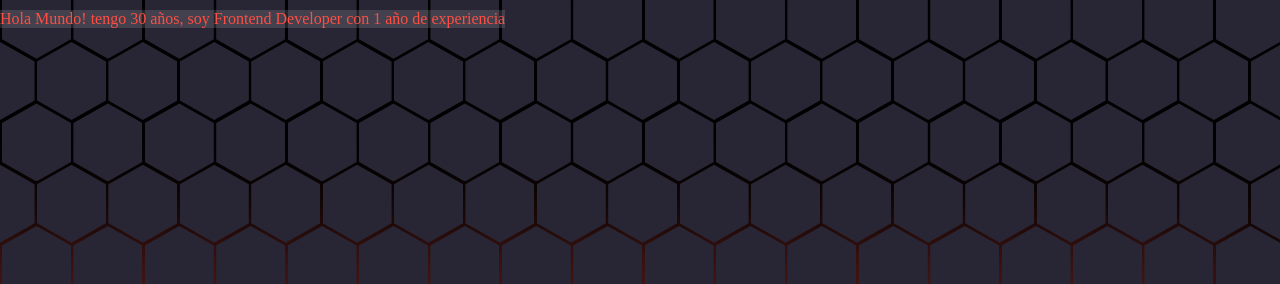
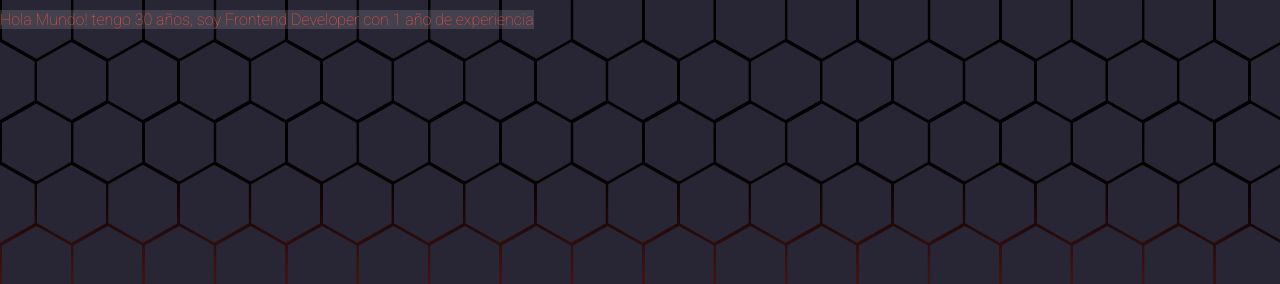
Before and after one commit to GonzaSotelo/porfolio2024, a plain HTML site: page index.html in a window 1280 px wide. Shown: the part 433-717 px from the top of the page. Drawn offline with Linux system fonts and the light colour scheme.

Commit message:
menucelular

```diff
--- a/css/sobremi.css
+++ b/css/sobremi.css
@@ -41,7 +41,14 @@ position: absolute;
     position: absolute;
 }
 
-.main__comtainer-text p {position: absolute;margin-top: 36vh;background-color: #a1a6aa38;text-align: center;color: #ff4e44;}
+.main__comtainer-text p {
+    position: absolute;
+    margin-top: 36vh;
+    background-color: #a1a6aa38;
+    text-align: center;color: #ff4e44;
+    font-family: "Roboto", sans-serif;
+    font-weight: 100;
+}
 
 @keyframes caret {
 
```
